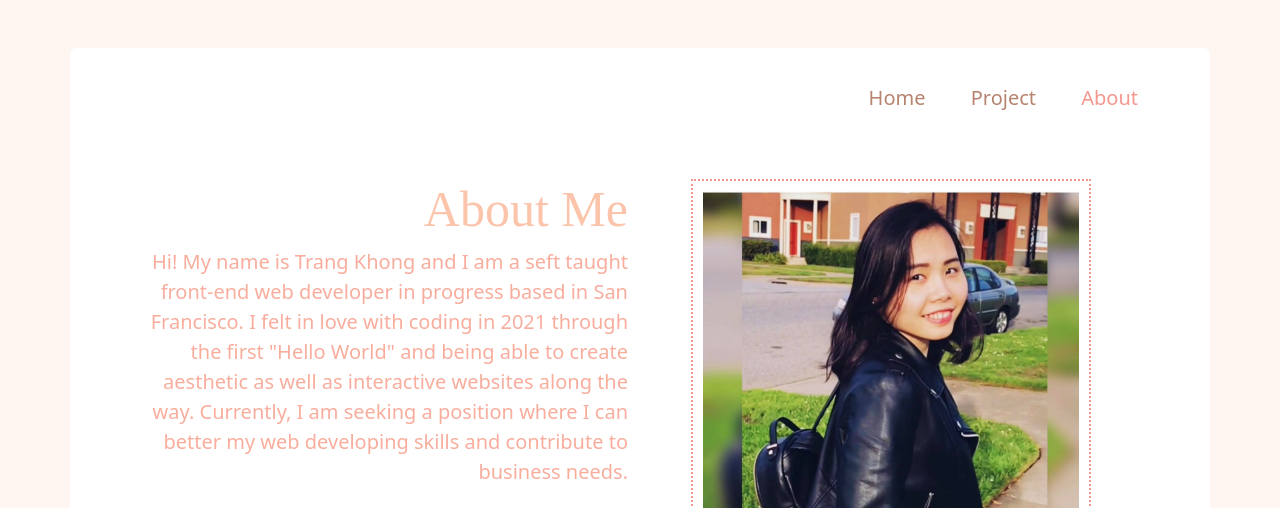
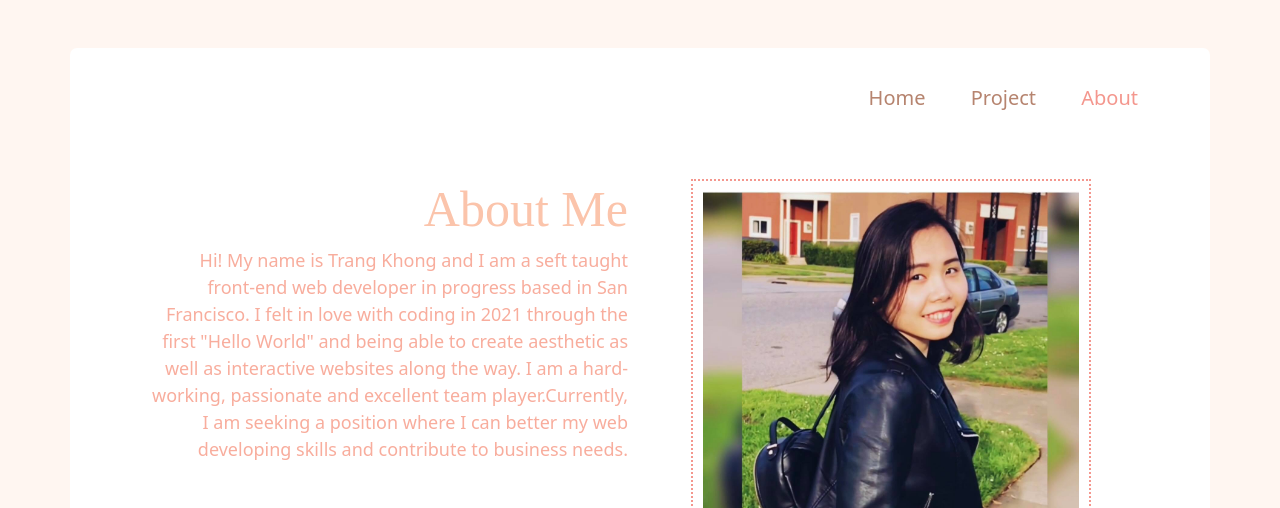
Before and after one commit to knktrang93/Porfolio-Project, a plain HTML site: page about.html in a window 1280 px wide. Shown: the top 508 px of the page. Drawn offline with nearby package versions, Linux system fonts and the light colour scheme; a web font is replaced by a local one.

Commit message:
about me

```diff
--- a/about.html
+++ b/about.html
@@ -52,7 +52,7 @@
           <div class="col-lg-6">
             <h1 class="abt-h1">About Me</h1>
             <p class="abt-p">
-              Hi! My name is Trang Khong and I am a seft taught front-end web developer in progress based in San Francisco. I felt in love with coding in 2021 through the first "Hello World" and being able to create aesthetic as well as interactive websites along the way. Currently, I am seeking a position where I can better my web developing skills and contribute to business needs.
+              Hi! My name is Trang Khong and I am a seft taught front-end web developer in progress based in San Francisco. I felt in love with coding in 2021 through the first "Hello World" and being able to create aesthetic as well as interactive websites along the way. I am a hard-working, passionate and excellent team player.Currently, I am seeking a position where I can better my web developing skills and contribute to business needs.
 
             </p>
            </br>
--- a/styles.css
+++ b/styles.css
@@ -149,7 +149,7 @@ p {
   text-align: end;
   padding: 0;
   margin: 0;
-  font-size: 20px;
+  font-size: 18px;
 }
 .email-link {
   text-decoration: none;
```
